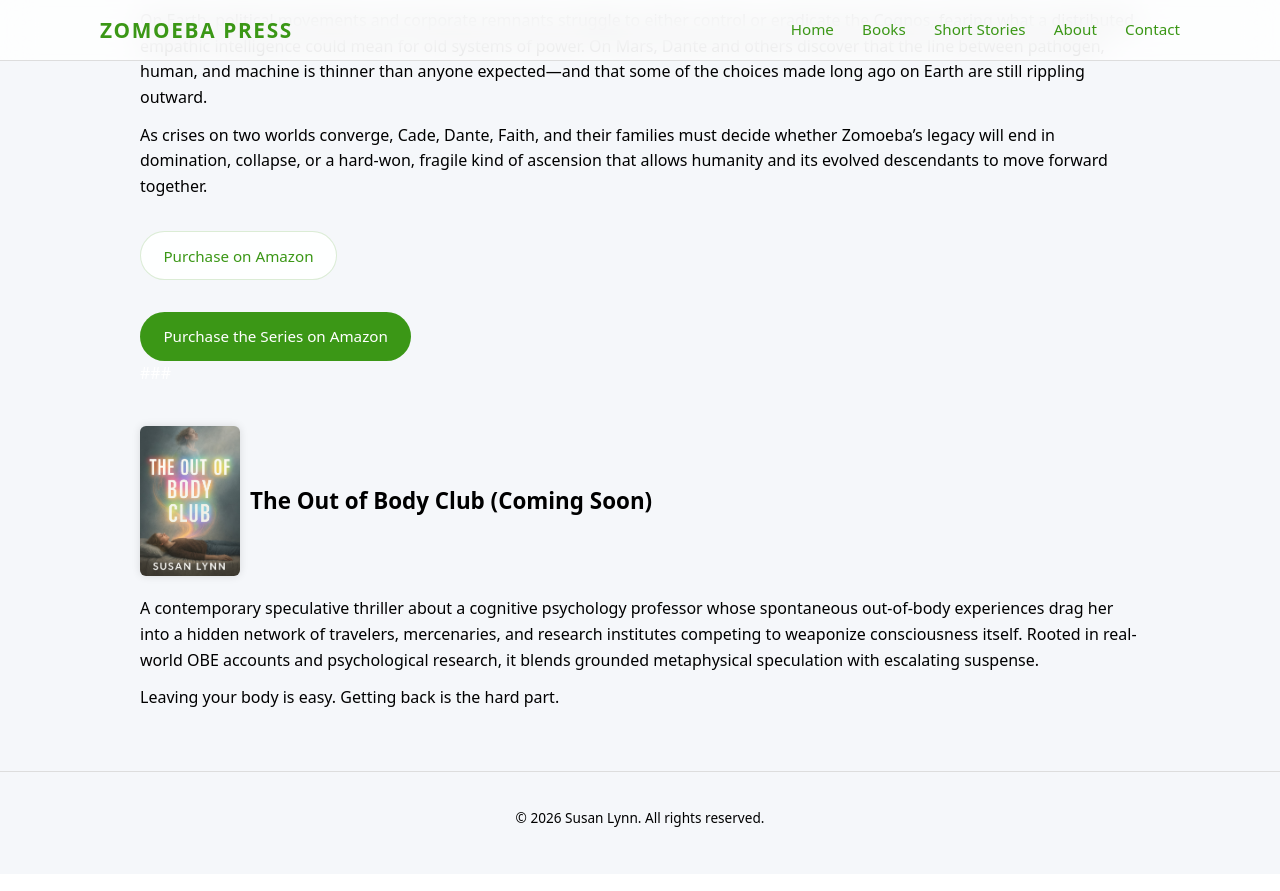
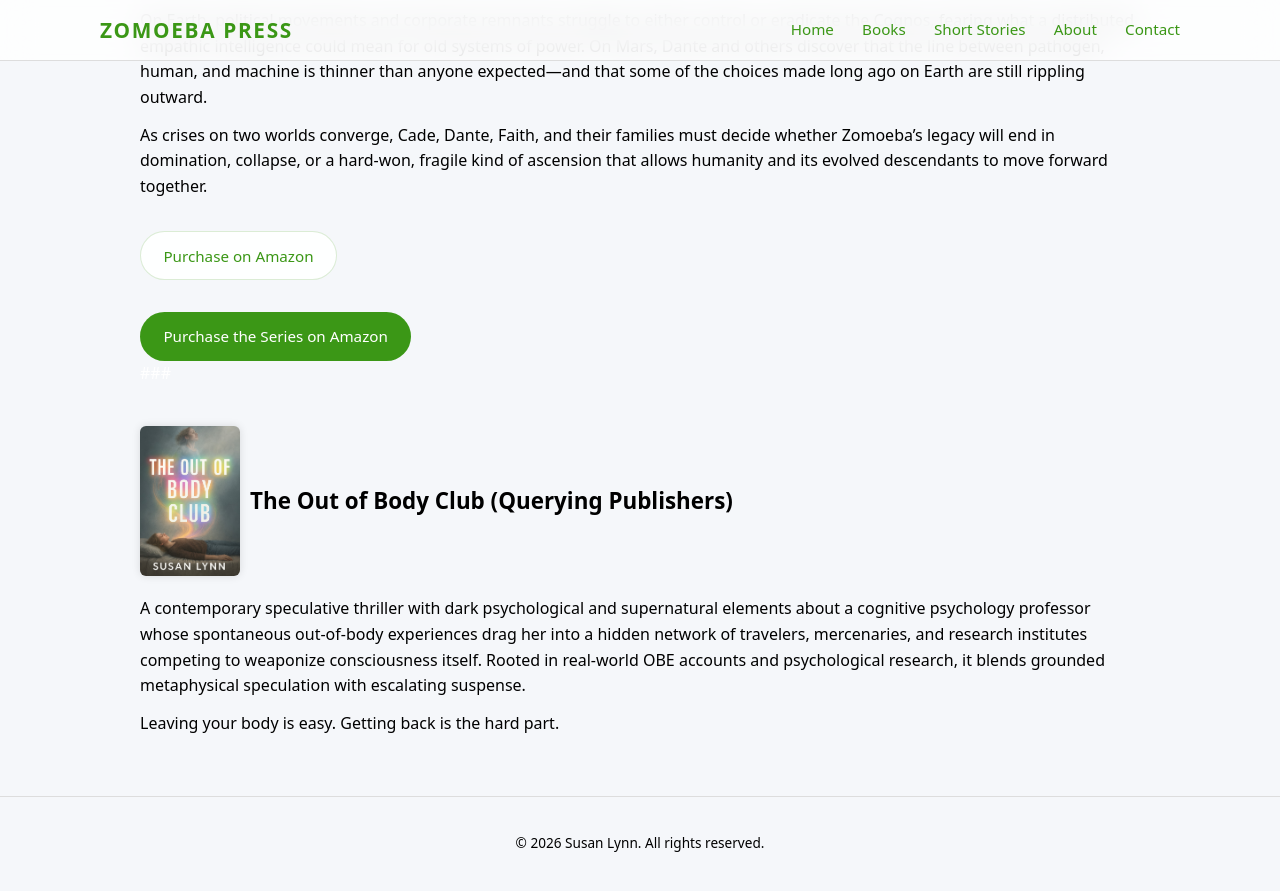
Before and after one commit to susanlynn-books/zomoeba, a Jekyll site: the page built from books.md, in a window 1280 px wide and 900 px high, scrolled down 1848 px. Shown: the top 891 px of the window. Built offline with Jekyll 4.4.1, drawn with Linux system fonts in a browser that asks for light colours.

Commit message:
Update books.md

```diff
--- a/books.md
+++ b/books.md
@@ -91,11 +91,11 @@ descendants to move forward together.</P>
 
 <span class="hide-hash">###</span> <div class="book-header">
 <img src="/assets/images/outofbodyclub.jpg" alt="The Out of Body Club" class="book-cover">
-<span id="outofbody">The Out of Body Club (Coming Soon)</span>
+<span id="outofbody">The Out of Body Club (Querying Publishers)</span>
 </div>
 
 
-<p>A contemporary speculative thriller about a cognitive psychology professor whose
+<p>A contemporary speculative thriller with dark psychological and supernatural elements about a cognitive psychology professor whose
 spontaneous out-of-body experiences drag her into a hidden network of travelers, mercenaries, and research
 institutes competing to weaponize consciousness itself. Rooted in real-world OBE accounts and psychological
 research, it blends grounded metaphysical speculation with escalating suspense.</p>
```
